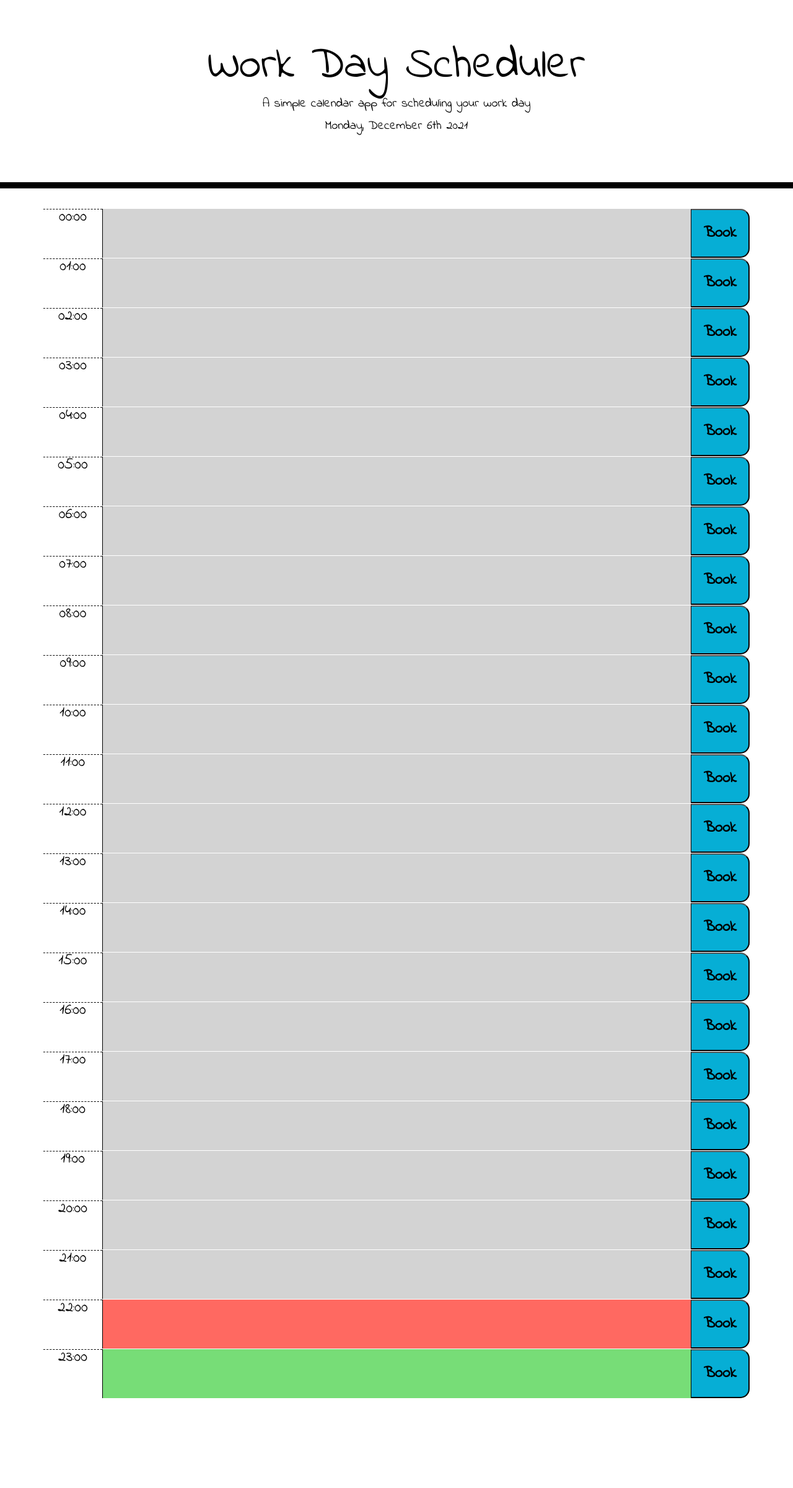
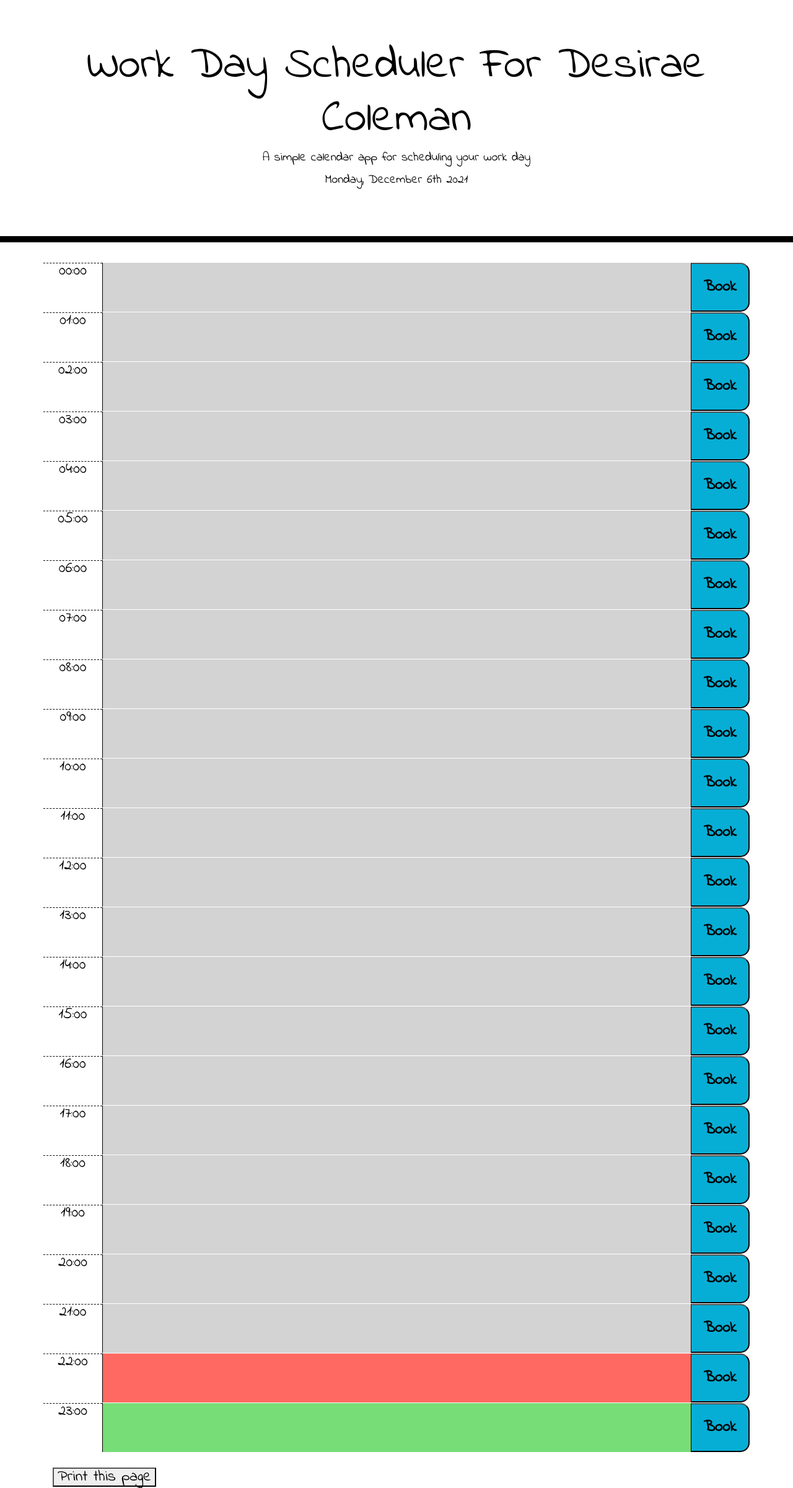
Before and after one commit to atn362/daily_planner, a plain HTML site: page index.html in a window 1280 px wide. Shown: the whole page at 62% size. Before the commit the page ends 2256 px from the top, so only its background shows below. Drawn offline with nearby package versions, Linux system fonts and the light colour scheme.

Commit message:
added a print feature for my goofy ass girl

```diff
--- a/index.html
+++ b/index.html
@@ -12,14 +12,16 @@
   <link rel="preconnect" href="https://fonts.gstatic.com">
   <link rel="preconnect" href="https://fonts.gstatic.com">
   <link rel="preconnect" href="https://fonts.gstatic.com">
-  <link href="https://fonts.googleapis.com/css2?family=Indie+Flower&family=Pacifico&family=Shadows+Into+Light&display=swap" rel="stylesheet">
+  <link
+    href="https://fonts.googleapis.com/css2?family=Indie+Flower&family=Pacifico&family=Shadows+Into+Light&display=swap"
+    rel="stylesheet">
   <link rel="stylesheet" href="./assets/style.css" />
   <title>Work Day Scheduler</title>
 </head>
 
 <body>
   <header class="jumbotron">
-    <h1 class="display-3">Work Day Scheduler</h1>
+    <h1 class="display-3">Work Day Scheduler For Desirae Coleman</h1>
     <p class="lead">A simple calendar app for scheduling your work day</p>
     <p id="currentDay" class="lead"></p>
   </header>
@@ -144,6 +146,9 @@
       <textarea class="col-10 schedule"></textarea>
       <button class="col-1 saveBtn">Book</button>
     </div>
+    <br>
+    <div><button onClick="window.print()">Print this page
+      </button></div>
   </div>
 
   <script src="https://cdnjs.cloudflare.com/ajax/libs/jquery/3.2.1/jquery.min.js"></script>
```
